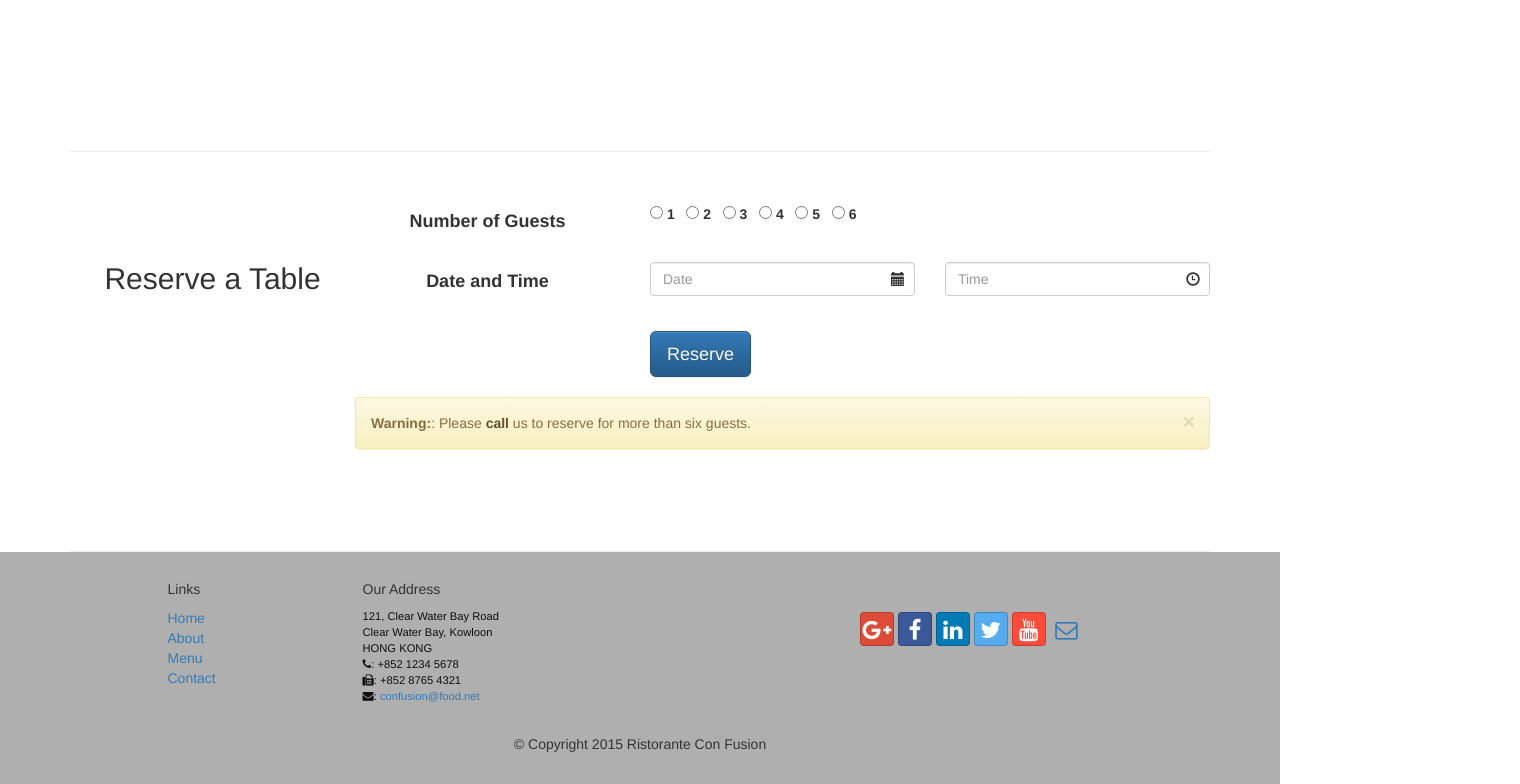
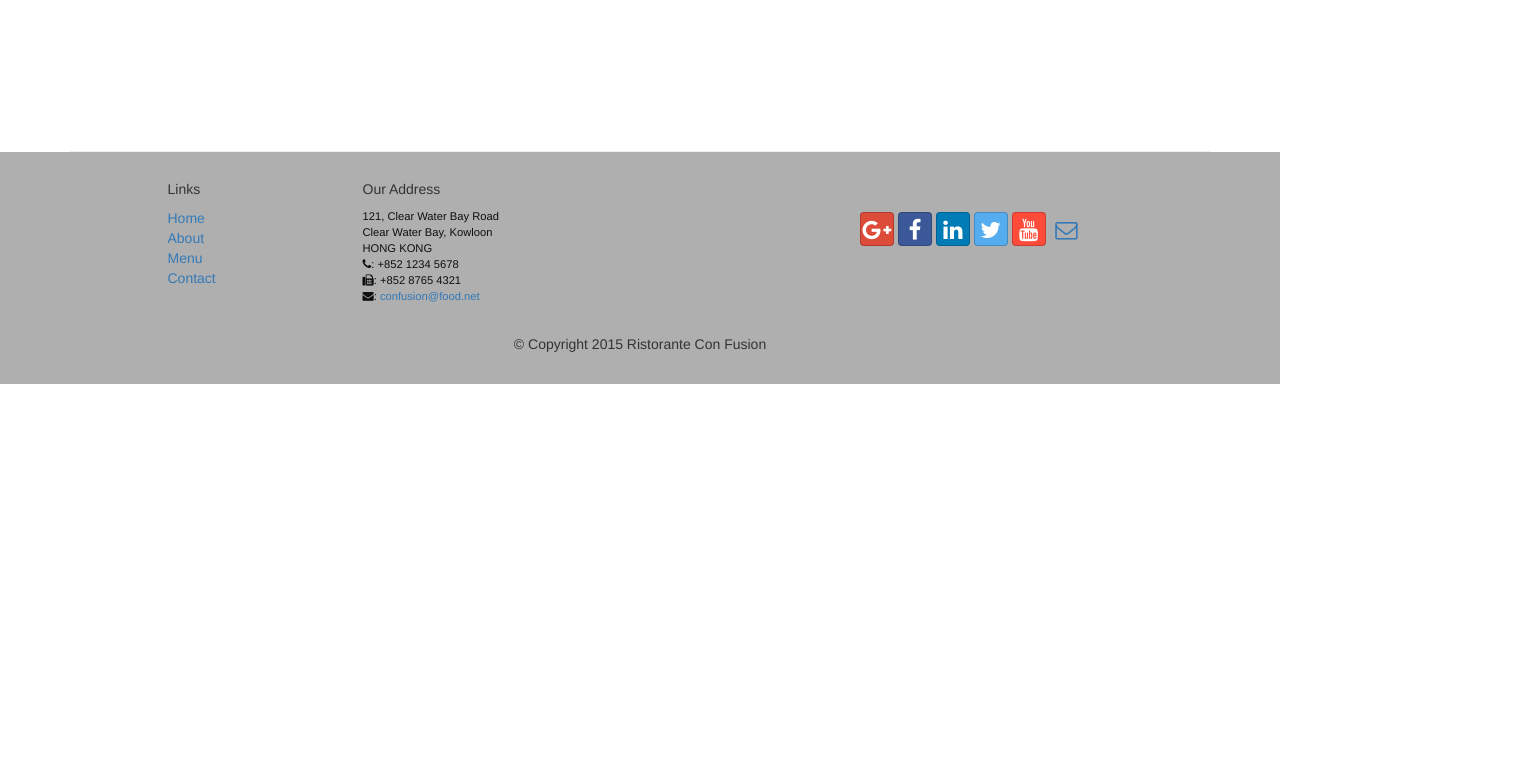
Before and after one commit to Ronaq13/BootStrap_work, a plain HTML site: page index.html in a window 1280 px wide. Shown: the part 1908-2692 px from the top of the page, 1520 px wide, since content can reach past the window. After the commit the page ends 2292 px from the top, so only its background shows below. Drawn offline with nearby package versions, Linux system fonts and the light colour scheme.

Commit message:
deleted form from last row in index.html

```diff
--- a/index.html
+++ b/index.html
@@ -397,94 +397,6 @@
             </div>
         </div>
 
-        <div class="row row-content">              <!-- row 4 -->
-            <div class="col-xs-12 col-sm-3">
-                <p style="padding: 20px;"></p>
-                <h2 align=center>Reserve a Table</h2>
-            </div>
-
-            <div class="col-xs-12 col-sm-9">
-            <div id="reserve_form" class="row">
-                <form>
-                            <div class="row">       <!-- form row 1 -->
-                                <div class="col-xs-12 col-sm-4">
-                                    <h4 align=center><strong>Number of Guests</strong></h4>
-                                </div>&nbsp;&nbsp;
-                                <div class="col-xs-12 col-sm-7">
-
-                                            <input type="radio" name="number_of_guests1" value="1" id="number_of_guests1">
-                                            <label for="number_of_guests1">1</label>&nbsp;&nbsp;
-                                            <input type="radio" name="number_of_guests2" value="2" id="number_of_guests2">
-                                            <label for="number_of_guests2">2</label>&nbsp;&nbsp;
-                                            <input type="radio" name="number_of_guests3" value="3" id="number_of_guests3">
-                                            <label for="number_of_guests3">3</label>&nbsp;&nbsp;
-                                            <input type="radio" name="number_of_guests4" value="4" id="number_of_guests4">
-                                            <label for="number_of_guests4">4</label>&nbsp;&nbsp;
-                                            <input type="radio" name="number_of_guests5" value="5" id="number_of_guests5">
-                                            <label for="number_of_guests5">5</label>&nbsp;&nbsp;
-                                            <input type="radio" name="number_of_guests6" value="6" id="number_of_guests6">
-                                            <label for="number_of_guests6">6</label>
-                                </div>
-
-                            </div>
-                            <br>
-
-                             <div class="row">   <!-- form row 2 -->
-                                        <div class="col-xs-12 col-sm-4">
-                                            <h4 align=center><strong>Date and Time</strong></h4>
-                                        </div>
-
-
-                                        <div class="col-xs-12 col-sm-8">
-                                                <div class="row">
-                                                            <div class="col-xs-12 col-sm-6">
-                                                                    <div class="form-group has-feedback">
-                                                                        <label for="Date" class="sr-only control-label">Date</label>
-                                                                        <input type="text" name="date" id="Date" class="form-control" placeholder="Date">&nbsp;&nbsp;
-                                                                        <i class="glyphicon glyphicon-calendar  font-size:40px form-control-feedback"></i>
-                                                                    </div>
-                                                            </div>
-                                                            <div class="col-xs-12 col-sm-6">
-                                                                    <div class="form-group has-feedback">
-                                                                        <label for="Time" class="sr-only control-label">Time</label>
-                                                                        <input type="text" name="time" id="Time" class="form-control" placeholder="Time">
-                                                                        <i  class="glyphicon glyphicon-time font-size:40px form-control-feedback"></i>
-                                                                    </div>
-                                                            </div>
-                                                </div>
-                                        </div>
-                             </div>
-
-                             <div class="row">
-                                 <div class="col-xs-12 col-sm-push-4">
-                                        <button type="button" class="btn btn-primary btn-lg">Reserve</button>
-                                 </div>
-                             </div>
-
-                             <br>
-
-                             <div class="row">
-                                 <div class="col-xs-12 col-sm-12">
-                                    <div class="alert alert-warning alert-dismissible" role="alert">
-                                            <buXon type="buXon" class="close"
-                                            data-dismiss="alert" aria-label="Close">
-                                            <span aria-hidden="true">&times;</span>
-                                            </buXon>
-                                            <strong>Warning:</strong>: Please
-                                            <a href="tel:+85212345678" class="alert-link">
-                                            call</a> us to reserve for more than six guests.
-                                    </div>
-                                 </div>
-                             </div>
-
-
-
-                    </div>
-
-
-                </form>
-            </div>
-            </div>
 
         </div>
     </div>
```
